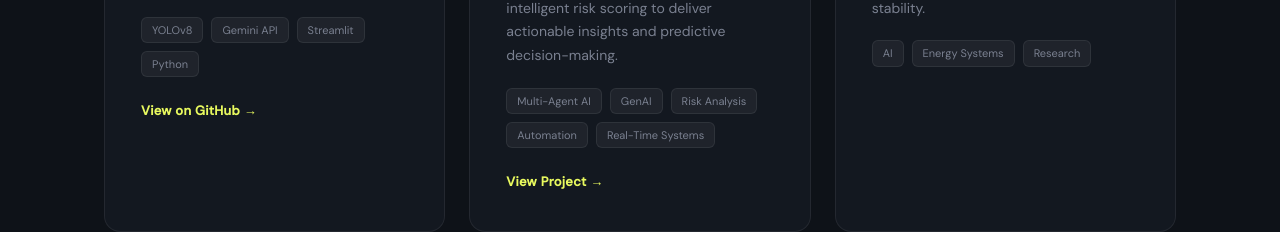
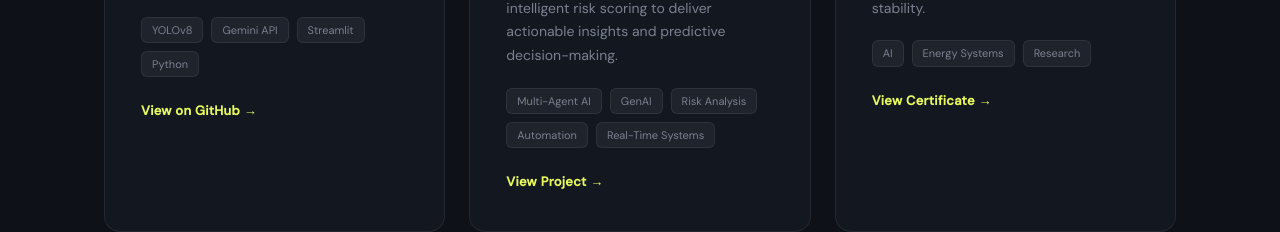
Before and after one commit to PrarthitaKuri/Bharat-Intern_Portfolio-Website, a plain HTML site: page index.html in a window 1280 px wide. Shown: the part 4203-4435 px from the top of the page. Drawn offline with Linux system fonts and the light colour scheme.

Commit message:
Update index.html

```diff
--- a/index.html
+++ b/index.html
@@ -296,6 +296,7 @@
                 <h3>H₂ Fuel Cell Vehicle Energy Management</h3>
                 <p>AI-assisted energy management system for HFCVs improving efficiency by <strong>12.5%</strong>. Analyzed standard driving cycles for hydrogen consumption and range stability.</p>
                 <div class="proj-tags"><span>AI</span><span>Energy Systems</span><span>Research</span></div>
+                <a href="https://www.linkedin.com/posts/prarthita-kuri_iemre2025-researchpresentation-hydrogenfuelcell-ugcPost-7372626871919751168-Z0dB?utm_source=share&utm_medium=member_desktop&rcm=ACoAAEZYN0IBAqf7v7NcvgRjgYC2BFpz3PfBUB8" target="_blank" class="proj-link">View Certificate →</a>
             </div>
 
         </div>
```
